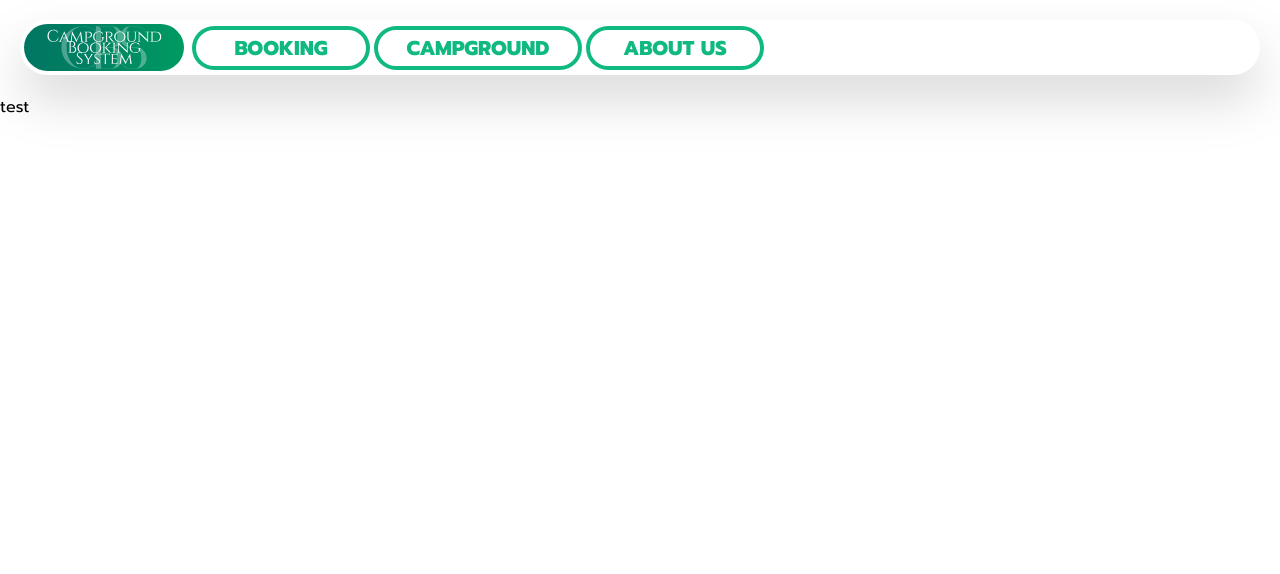
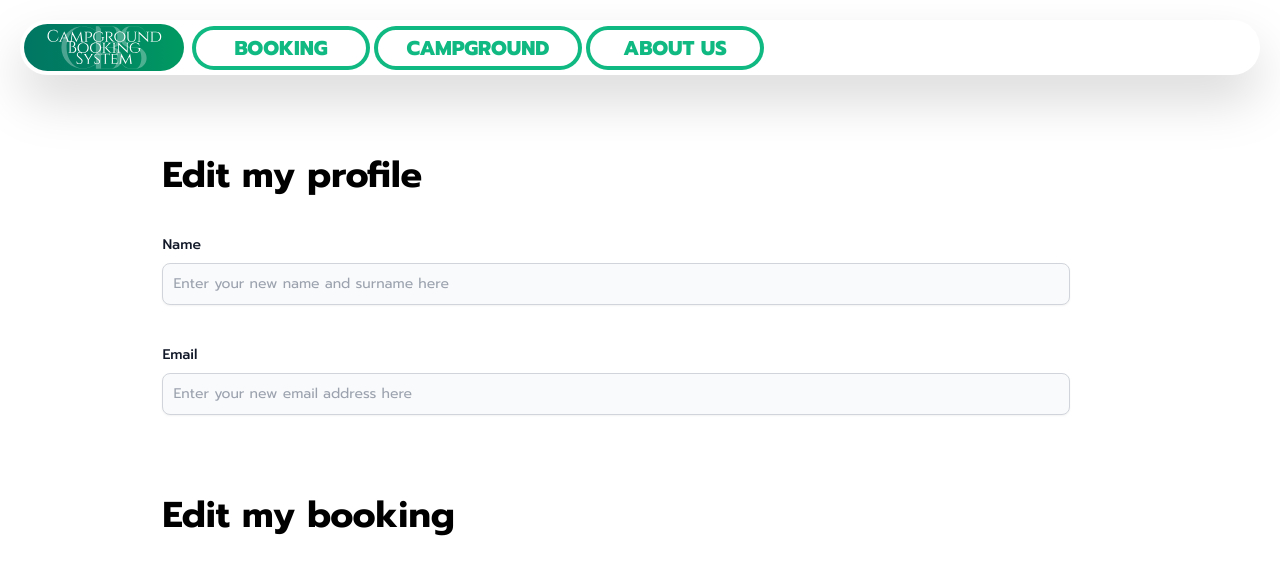
Before and after one commit to FaiiFaiipuipui/CEDT_Y1T2_frontend-campgroundbooking, a Next.js app: page /booking in a window 1280 px wide. Shown: the top 574 px of the page. Built offline with nearby package versions, Linux system fonts and the light colour scheme.

Commit message:
Add form fields for profile and booking editing

```diff
--- a/src/app/booking/page.tsx
+++ b/src/app/booking/page.tsx
@@ -1,5 +1,19 @@
+import { TextField } from '@mui/material';
+
 export default function Booking(){
     return (
-        <div>test</div>
+        <main className="text-center p-5 mx-[8%]">
+            <div className="text-4xl font-bold m-10 text-left">Edit my profile</div>
+                <div className='m-10 text-left'>
+                    <label for="name" class="text-left block mb-2 text-sm font-medium text-gray-900 dark:text-white">Name</label>
+                    <input type="name" id="name" class="shadow-sm bg-gray-50 border border-gray-300 text-gray-900 text-sm rounded-lg focus:ring-blue-500 focus:border-blue-500 block w-[95%] p-2.5 dark:bg-gray-700 dark:border-gray-600 dark:placeholder-gray-400 dark:text-white dark:focus:ring-blue-500 dark:focus:border-blue-500 dark:shadow-sm-light" placeholder="Enter your new name and surname here"/>
+                </div>
+                <div className='m-10 text-left'>
+                    <label for="emil" class="text-left block mb-2 text-sm font-medium text-gray-900 dark:text-white">Email</label>
+                    <input type="email" id="email" class="shadow-sm bg-gray-50 border border-gray-300 text-gray-900 text-sm rounded-lg focus:ring-blue-500 focus:border-blue-500 block w-[95%] p-2.5 dark:bg-gray-700 dark:border-gray-600 dark:placeholder-gray-400 dark:text-white dark:focus:ring-blue-500 dark:focus:border-blue-500 dark:shadow-sm-light" placeholder="Enter your new email address here"/>
+                </div>
+
+                <div className="text-4xl font-bold pt-10 m-10 text-left">Edit my booking</div>
+        </main>
     );
 }
```
